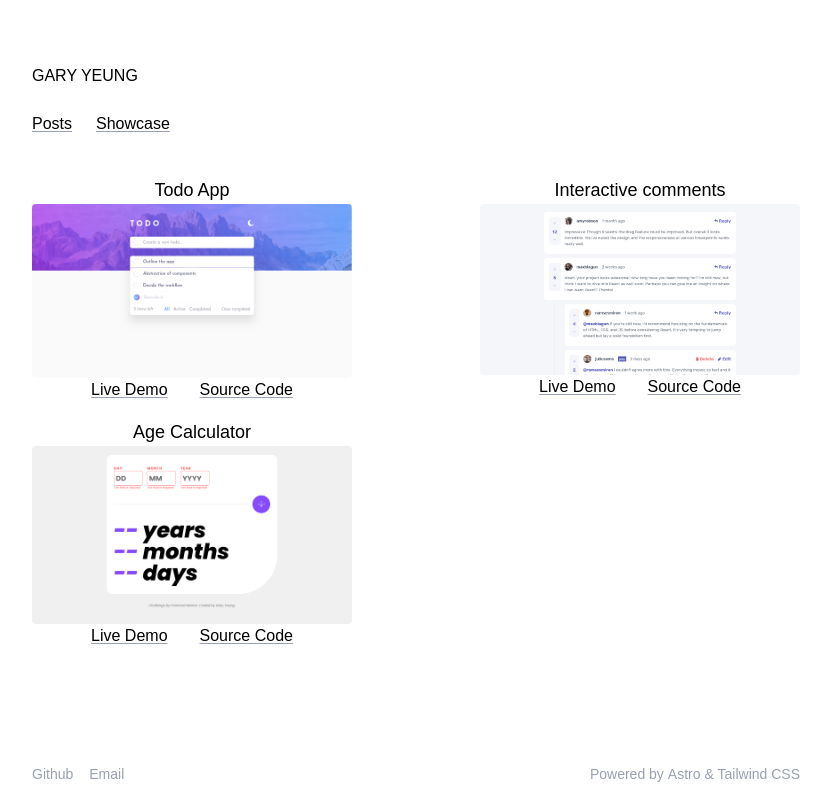
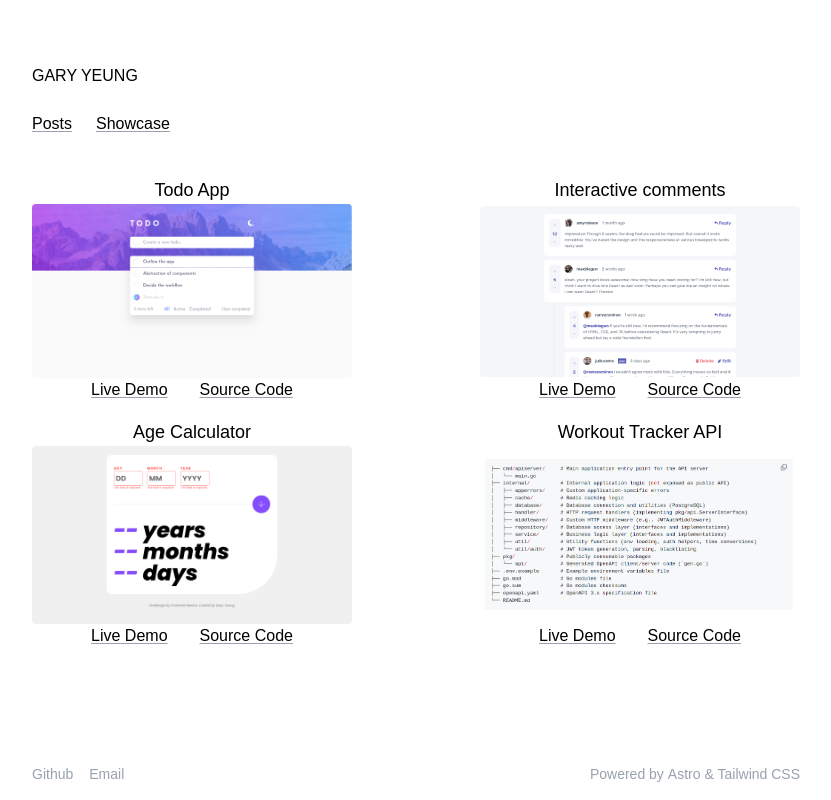
Before and after one commit to garyeung/garyeung.github.io, an Astro site: page /showcase in a window 1280 px wide. Shown: the whole page, without its empty margins (224-1055 px from the left). Built offline with nearby package versions, Linux system fonts and the light colour scheme; Astro itself is replaced by a stand-in of ours; a web font is replaced by a local one.

Commit message:
new showcase picture

```diff
--- a/src/components/widgets/ShowcaseItem.astro
+++ b/src/components/widgets/ShowcaseItem.astro
@@ -11,7 +11,7 @@ interface Props {
 
 const { title, liveLink, codeLink, thumbnail } = Astro.props;
 ---
-<div class="flex flex-col items-center max-w-80 overflow-auto">
+<div class="flex flex-col items-center justify-between max-w-80 overflow-auto">
   <h2 class="text-lg">{title}</h2>
 
   <Image src={thumbnail} title={title}/>
--- a/src/data/showcaseData.ts
+++ b/src/data/showcaseData.ts
@@ -9,6 +9,7 @@ export interface Showcase {
 import todoApp from  '../assets/images/showcase/Todo App Screenshot.png';
 import comment from '../assets/images/showcase/Interactive Comments Section.png';
 import agecalculator from '../assets/images/showcase/Frontend Mentor Age calculator app desktop&error.png';
+import workoutTracker from '../assets/images/showcase/workout-tracker-api.png'
 
 export const showcases: Showcase[] = [
   {
@@ -22,14 +23,22 @@ export const showcases: Showcase[] = [
     title: "Interactive comments",
     description: "A cool interactive comments section I built.",
     thumbnail: comment.src,
-    liveLink: 'https://garyeung.github.io/Frontend-Mentor-Challenges/interactive-comments-section-main',
-    codeLink: "https://github.com/garyeung/Frontend-Mentor-Challenges/tree/master/interactive-comments-section-main"
+    liveLink: 'https://frontendmentor-interactive-comments-dusky.vercel.app',
+    codeLink: "https://github.com/garyeung/frontendmentor_interactive-comments"
   },
   {
     title: "Age Calculator",
     description: "You know what it is.",
     thumbnail: agecalculator.src,
-    liveLink: "https://garyeung.github.io/Frontend-Mentor-Challenges/age-calculator-app-main/",
-    codeLink: "https://github.com/garyeung/Frontend-Mentor-Challenges/tree/master/age-calculator-app-main"
+    liveLink: "https://frontendmentor-age-calculator-app-2.vercel.app",
+    codeLink: "https://github.com/garyeung/frontendmentor_age-calculator-app"
+  },
+  {
+    title: "Workout Tracker API",
+    description: "A workout tracker application.",
+    liveLink: "",
+    codeLink: "https://github.com/garyeung/fitness_workout_tracker_API",
+    thumbnail: workoutTracker.src
   }
+
 ];
```
Also changed, not shown: src/content/about/about.md (+1 -1 lines), src/assets/images/showcase/workout-tracker-api.png (added), 1 other file.
